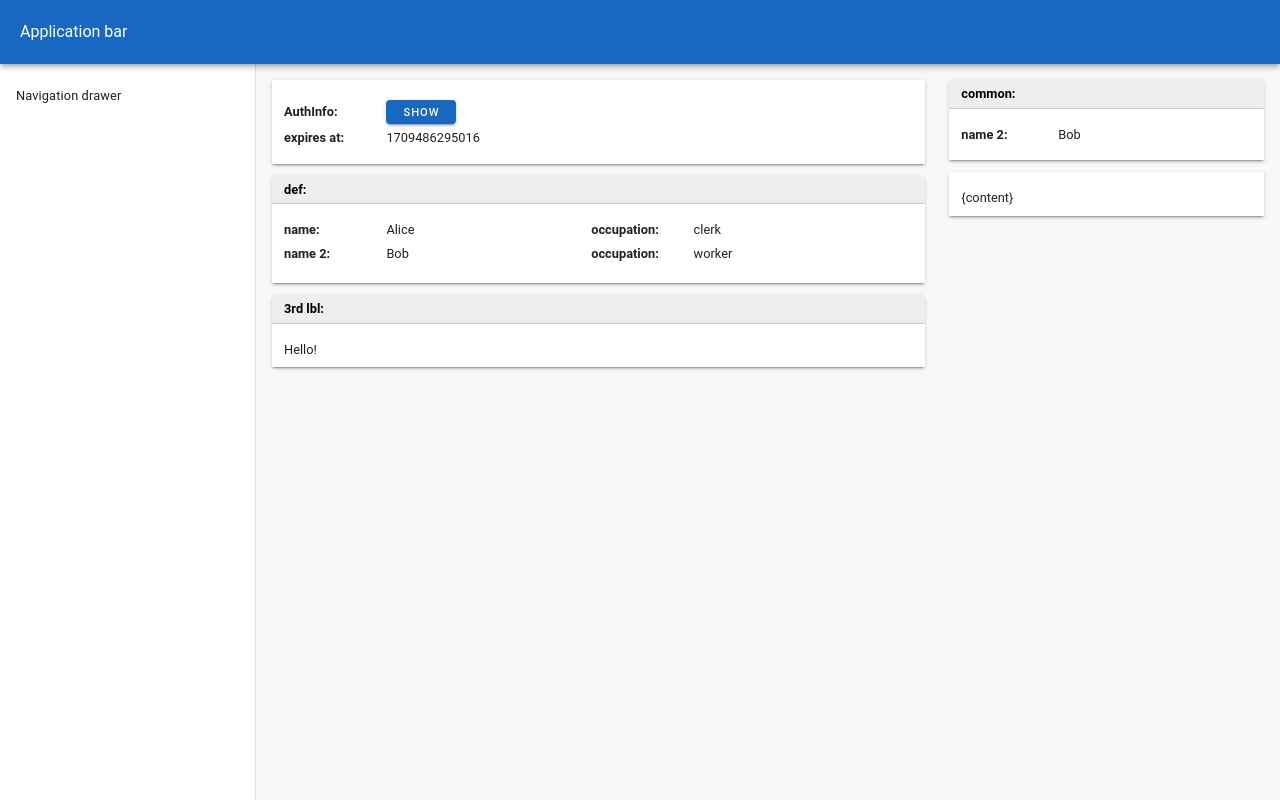
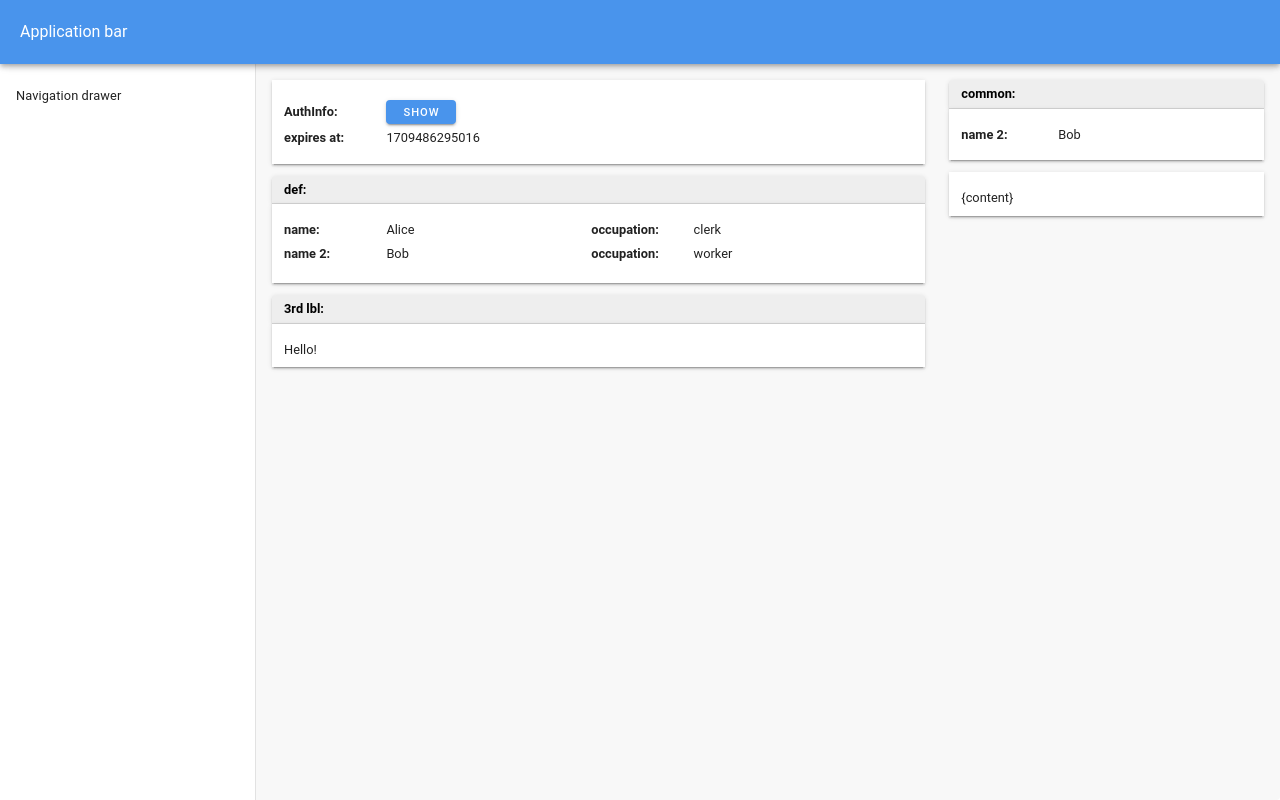
Before and after one commit to tomaskraus/nevid-univ, a Vue app: page / in a window 1280 px wide. Built offline with nearby package versions, Linux system fonts and the light colour scheme.

Commit message:
chore(theme): change primary color to light blue

```diff
--- a/src/plugins/vuetify.js
+++ b/src/plugins/vuetify.js
@@ -17,6 +17,7 @@ const myCustomLightTheme = {
   dark: false,
   colors: {
     background: "#F8F8F8",
+    "primary": "#4994EC",
     "on-background": "#323434",
   },
   variables: {
```
